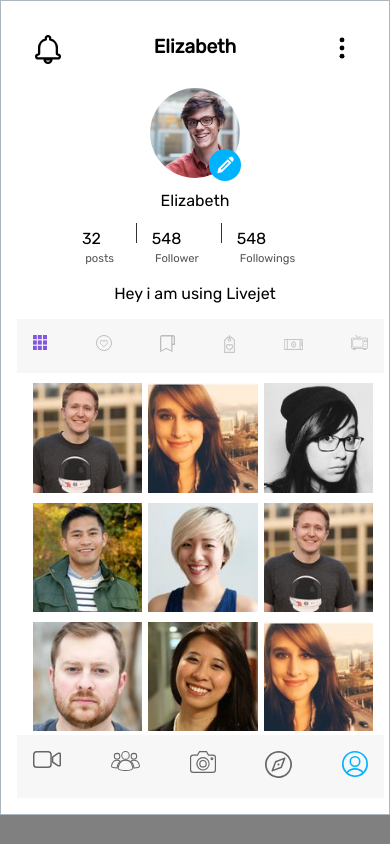
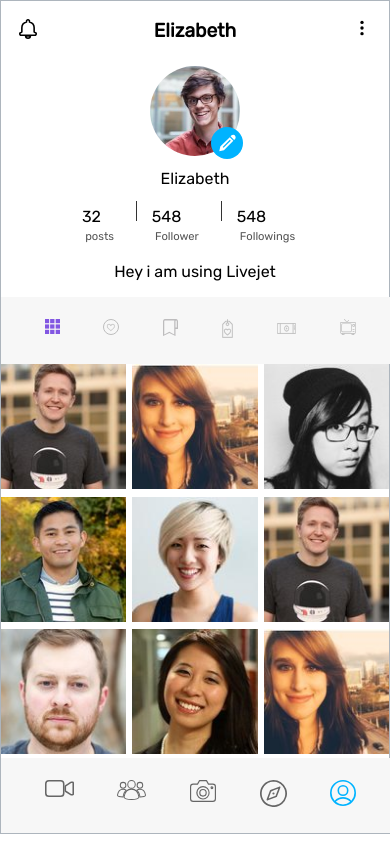
Before and after one commit to iamakshaypandey/simple_UI, a plain HTML site: page index.html in a window 390 px wide. Drawn offline with Linux system fonts and the light colour scheme.

Commit message:
chang img meta

```diff
--- a/index.html
+++ b/index.html
@@ -1,36 +1,38 @@
 <!DOCTYPE html>
 <html lang="en">
 <head>
+<meta name="viewport" content="width=device-width, initial-scale=1.0">
 <!-- Primary Meta Tags -->
-<title>SimpleUI</title>
-<meta name="viewport" content="width=device-width, initial-scale=1.0">
-<meta name="title" content="SimpleUI">
-<meta name="description" content="it's simple Profile  UI">
+<title>Simple UI</title>
+<meta name="title" content="Simple UI">
+<meta name="description" content="it's simple instagram profile mobile  UI">
 
 <!-- Open Graph / Facebook -->
 <meta property="og:type" content="website">
 <meta property="og:url" content="https://akshaysimpleui.netlify.app/">
-<meta property="og:title" content="SimpleUI">
-<meta property="og:description" content="it's simple Profile  UI">
-<meta property="og:image" content="https://i.postimg.cc/KKwm6ZrS/cd006748061765-588d8e1a9a1a4.png">
+<meta property="og:title" content="Simple UI">
+<meta property="og:description" content="it's simple instagram profile mobile  UI">
+<meta property="og:image" content="https://i.postimg.cc/ftqz4dTD/download.jpg">
 
 <!-- Twitter -->
 <meta property="twitter:card" content="summary_large_image">
 <meta property="twitter:url" content="https://akshaysimpleui.netlify.app/">
-<meta property="twitter:title" content="SimpleUI">
-<meta property="twitter:description" content="it's simple Profile  UI">
-<meta property="twitter:image" content="https://i.postimg.cc/KKwm6ZrS/cd006748061765-588d8e1a9a1a4.png">
+<meta property="twitter:title" content="Simple UI">
+<meta property="twitter:description" content="it's simple instagram profile mobile  UI">
+<meta property="twitter:image" content="https://i.postimg.cc/ftqz4dTD/download.jpg">
   <title>Simple UI</title>
-  <link rel="icon" href="newimgbox/profilesign/edit prfile.svg">
-  <link rel="stylesheet" href="responsive.css">
+  <link rel="icon" href="/newimgbox/icon (1).jpg">
+  <!-- <link rel="stylesheet" href="responsive.css"> -->
   <link rel="stylesheet" href="style.css">
 </head>
 <body>
   <div class="container">
     <div class="header">
-      <img src="newimgbox/head img/noun_notification_1594277.svg" width="8%" alt="notification img">
+      <img src="newimgbox/head img/noun_notification_1594277.svg"
+      width="5%" alt="notification img">
       <p class="content-name">Elizabeth</p>
-      <img src="newimgbox/head img/ellipsis-vertical.svg" width="8%" alt="profile details img">
+      <img src="newimgbox/head img/ellipsis-vertical.svg"
+       width="5%" alt="profile details img">
     </div>
     <div class="profile">
       <img class="profile-img " src="newimgbox/profilesign/other-prof-5.jpg" alt="profile img">
@@ -54,7 +56,7 @@
       </div>
     </div>
     <div class="short-heading-content">
-      <p class="short-heading">Hey i am using Livejet</p>
+      <p class="short-heading content">Hey i am using Livejet</p>
     </div>
     <div class="midil-bar position-fix">
       <ul class="bar-title">
@@ -62,7 +64,7 @@
           <img src="newimgbox/midil_img/noun_grid_392242.svg" alt="icon-img" class="icon-img">
         </li>
         <li class="bar-icon">
-          <img src="newimgbox/midil_img/favorit.svg" alt="icon-img" class="icon-img">
+          <img src="newimgbox/midil_img/favorit.svg" alt="icon-img" class="icon-img ">
         </li>
         <li class="bar-icon">
           <img src="newimgbox/midil_img/list.svg" alt="icon-img" class="icon-img">
--- a/style.css
+++ b/style.css
@@ -1,11 +1,3 @@
-/* body{
-  font-size: 1.4rem;
-}
-
-.icon-img{
-  width: 4rem;
-  height: 70%;
-} */
 
 @import url('https://fonts.googleapis.com/css2?family=Fira+Sans&family=Montserrat&family=Rubik&display=swap');
 
@@ -18,20 +10,15 @@
 }
 
 html{
-  /* height: 100%; */
   scroll-behavior: smooth;
-  /* overflow-x: hidden; */
 }
 
 body{
   height: 100%;
-  /* background-color: #b2f2bb; */
-  /* background: linear-gradient(145deg) no-repeat; */
   display: flex;
   justify-content: center;
   align-items: center;
   flex-direction: column;
-  /* overflow: hidden; */
 }
 
 
@@ -42,10 +29,8 @@ body{
   height: 850px;
   background-color: #ffffff;
   flex-direction: column;
-  margin-top: 1rem;
-  padding: 1rem;
-  /* overflow: hidden; */
 }
+
 
 .container .header{
 
@@ -60,9 +45,7 @@ body{
 .content-name{
   font-size: 1.2rem;
   font-weight: 700;
-  /* display: flex; */
-  /* flex-direction: column; */
-  /* margin: 1rem; */
+
 }
 
 .profile{
@@ -129,17 +112,10 @@ body{
   display: flex;
   align-items: flex-start;
   flex-direction: row;
-  padding: 10px 10px 10px 10px;
+  padding: 1rem;
   width: 103%;
-  margin: auto;
-  justify-content: space-between;
+  justify-content: space-around;
 }
-/*
-.position-fix-midil{
-  position: sticky ;
-  top: 30px;
-  bottom: 30px;
-} */
 
 
 .all-img{
@@ -147,12 +123,12 @@ body{
   grid-template-columns: repeat(3,1fr);
   column-gap: 0.4rem;
   row-gap: 0.2rem;
-  margin-top: 10px;
 }
 
-.boutem-bar .bar-title{
-  /* padding: 3.4rem 0rem 1.4rem; */
-  /* margin: 0rem 0rem 0rem 0rem; */
+.position-fix{
+  position: sticky !important;
+  top: 0;
+  bottom: 0;
 }
 
 
@@ -169,19 +145,16 @@ body{
 /* 540 */
 
 @media (max-width:34em){
-  body{
-    background-color: red;
-  }
+
   .container{
     width: 430px;
-    margin:0 10px 0 10px ;
     height: 100%;
   }
   .all-img{
-    margin-left: 1rem;
+    /* margin-left: 0.4rem; */
     max-width: 200%;
     grid-template-columns: repeat(2,1fr);
-    column-gap:0.1px;
+    column-gap:0.2px;
     row-gap: 0.2px;
   }
   .images{
@@ -202,23 +175,28 @@ body{
 
 
 @media (max-width:84em){
-  body{
+  .header{
+
   }
   .container{
     width: 430px;
-    margin:0 10px 0 10px ;
     height: 100%;
     padding-left: 0;
   }
   .all-img{
-    margin-left: 1rem;
     max-width: 200%;
     grid-template-columns: repeat(2,1fr);
     column-gap:0.4rem;
-    row-gap: 0.4rem;
+    row-gap: 0.2rem;
   }
   .images{
     width: 100%;
+  }
+
+  .position-fix{
+    position: sticky !important;
+    top: 0;
+    bottom: 0;
   }
 }
 
@@ -227,9 +205,7 @@ body{
 
 
 @media (max-width:24em){
-  body{
-    background-color: red;
-  }
+
   .container{
     margin: auto;
     width: 100%;
@@ -241,7 +217,7 @@ body{
     max-width: 200%;
     grid-template-columns: repeat(2,1fr);
     column-gap:0.4rem;
-    row-gap: 0.4rem;
+    row-gap: 0.2rem;
   }
   .midil-bar,
   .boutem-bar{
@@ -256,9 +232,6 @@ body{
 
 
 @media(max-width:54em){
-  body{
-    background-color: green;
-  }
 
   .container{
     width: 100%;
@@ -273,22 +246,19 @@ body{
 
   .boutem-bar .bar-title,
   .midil-bar .bar-title{
-    padding: 2rem;
+    padding: 1rem;
   }
 }
 
 
 
 @media(max-width:64em){
-  body{
-    background-color: grey;
-  }
 
   .container{
     width: 100%;
     height: 100%;
     margin-bottom: 0;
-    padding: 1rem;
+    margin-left: 0;
   }
   .images{
     width: 100%;
@@ -298,9 +268,13 @@ body{
   }
   .boutem-bar .bar-title,
   .midil-bar .bar-title{
-    padding: 1rem;
+    padding: 1.4rem;
   }
   .icon-img{
+    width: 100%;
+  }
+
+  .bar-icon img{
     width: 100%;
   }
 
```
Also changed, not shown: newimgbox/icon (1).jpg (added).
